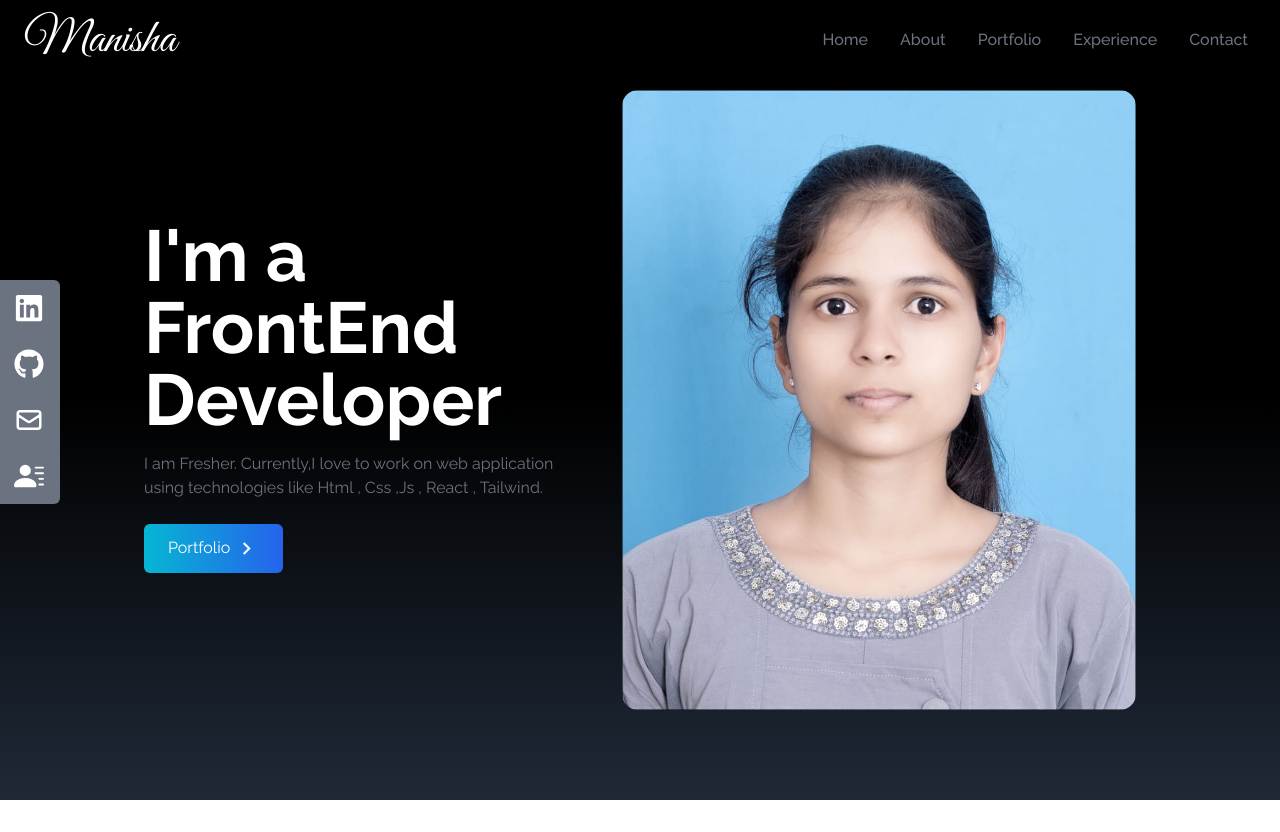
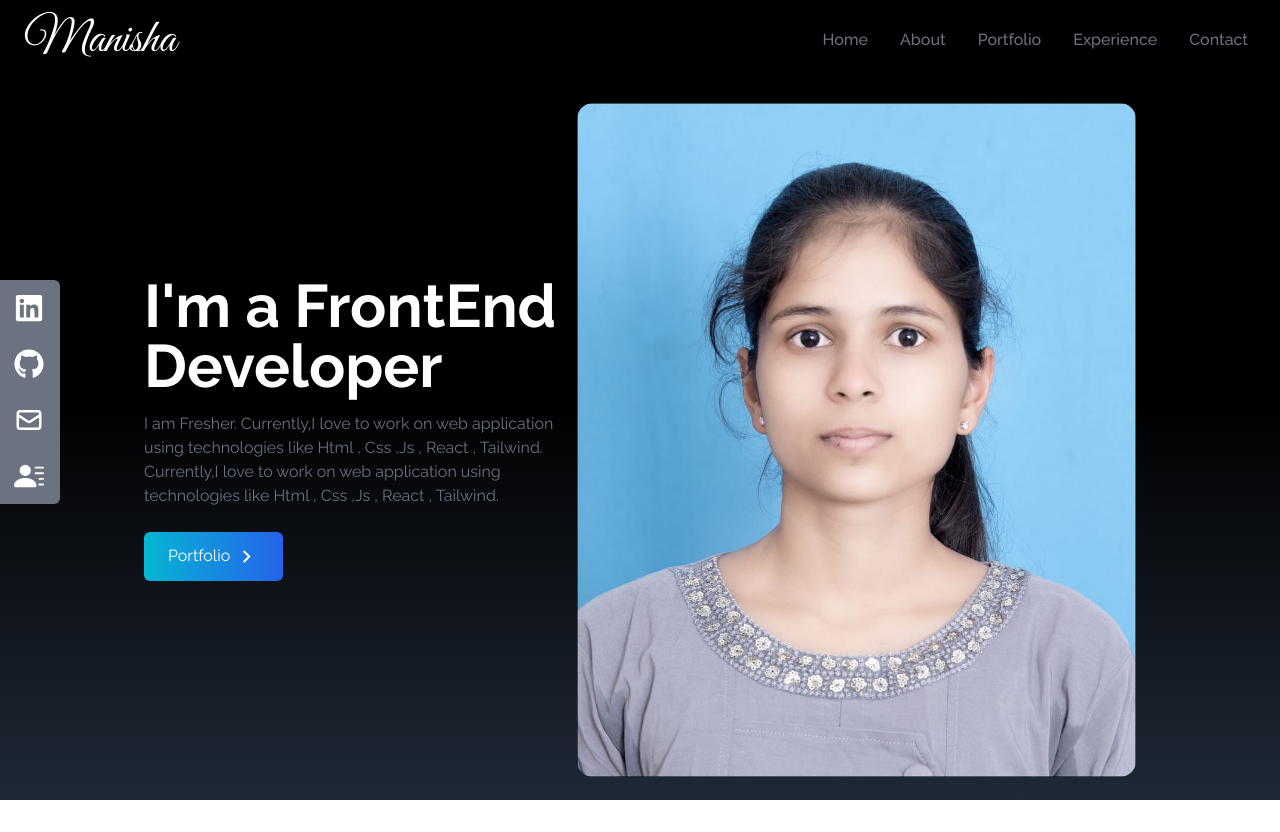
Before and after one commit to ManishaLalage/portfolio, a React (Create React App) app: page / in a window 1280 px wide. Before the commit the page ends 800 px from the top, so only its background shows below. Built offline with nearby package versions, Linux system fonts and the light colour scheme.

Commit message:
Home section completed

```diff
--- a/src/components/Home.js
+++ b/src/components/Home.js
@@ -8,13 +8,15 @@ const Home=()=>{
 
        <>
        <div name="home" className="h-screen w-full bg-gradient-to-b from-black via-black to-gray-800 text-white">
-         <div className="max-w-screen-lg mx-auto flex flex-col items-center justify-center h-full px-4
+         <div className="max-w-screen-lg  mx-auto flex flex-col items-center justify-center h-full px-4
          md:flex-row ">
-            <div className="flex flex-col justify-center h-full ">
-                <h2 className="text-4xl  sm:text-7xl font-bold text-white">
+            <div className="flex flex-col justify-center h-full mt-16 ">
+                <h2 className="text-4xl  sm:text-6xl font-bold text-white">
                     I'm a FrontEnd Developer
                 </h2>
                 <p className="text-gray-500 py-4 max-w-md">I am Fresher.
+                    Currently,I love to work on web application using technologies like Html ,
+                    Css ,Js , React , Tailwind.
                     Currently,I love to work on web application using technologies like Html ,
                     Css ,Js , React , Tailwind.
                 </p>
@@ -29,8 +31,8 @@ const Home=()=>{
                 </div>
             </div>
 
-            <div>
-                <img src={HeroImage} alt="my Profile" className=" rounded-2xl max-auto w-2/3 md:w-full"/>
+            <div className="flex justify-center  ">
+                <img src={HeroImage} alt="my Profile" className=" rounded-2xl mt-20  w-1/3 md:w-full"/>
             </div>
          </div>
          </div>
--- a/src/components/Navbar.js
+++ b/src/components/Navbar.js
@@ -51,8 +51,7 @@ const Navbar = () => {
           {nav ? <FaTimes size={30} /> : <FaBars size={30} />}
         </div>
 
-        {
-          nav && (
+        {nav && (
           <ul
             className="flex flex-col justify-center items-center absolute top-0
                left-0 w-full h-screen bg-gradient-to-b from-black to-gray-800 text-gray-500"
@@ -60,8 +59,7 @@ const Navbar = () => {
             {links.map(({ id, link }) => (
               <li
                 key={id}
-              className="px-4 cursor-pointer capitalize py-6 text-4xl"
-            >
+                className="px-4 cursor-pointer capitalize py-6 text-4xl"     >
                 {link}
               </li>
             ))}
```
Lines whose indentation alone changed are shown as unchanged.
